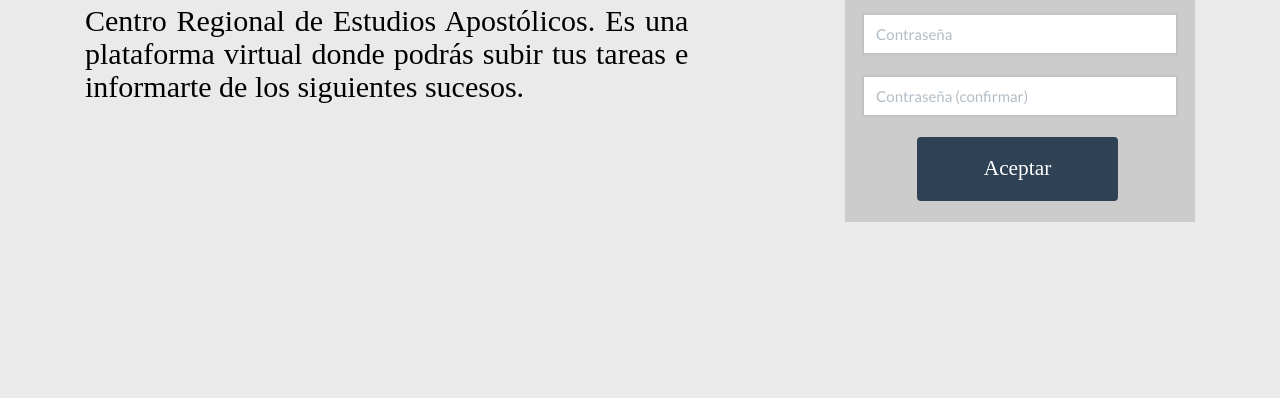
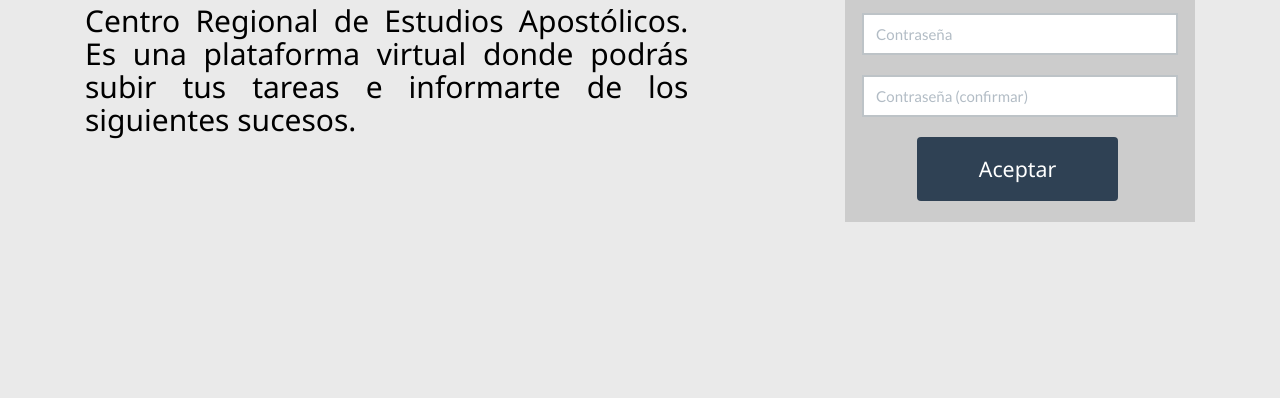
Before and after one commit to isaicalderon/projectdago, a plain HTML site: page index.html in a window 1280 px wide. Shown: the part 402-800 px from the top of the page. Drawn offline with nearby package versions, Linux system fonts and the light colour scheme; a web font is replaced by a local one.

Commit message:
Update index.css

```diff
--- a/css/index.css
+++ b/css/index.css
@@ -4,10 +4,10 @@
 }
 body{
 	background-color: #eaeaea;
-	/*font-family: "Microsoft JhengHei Light";*/
-	font-family: micro;
+	font-family: "Microsoft JhengHei Light", "Segoe UI", Arial, sans-serif;
+	/*font-family: micro;*/
+}
 
-}
 h1, h2, h3, h4, h5, h6, .h1, .h2, .h3, .h4, .h5, .h6 {
     font-family: inherit;
     font-weight: 500;
```
